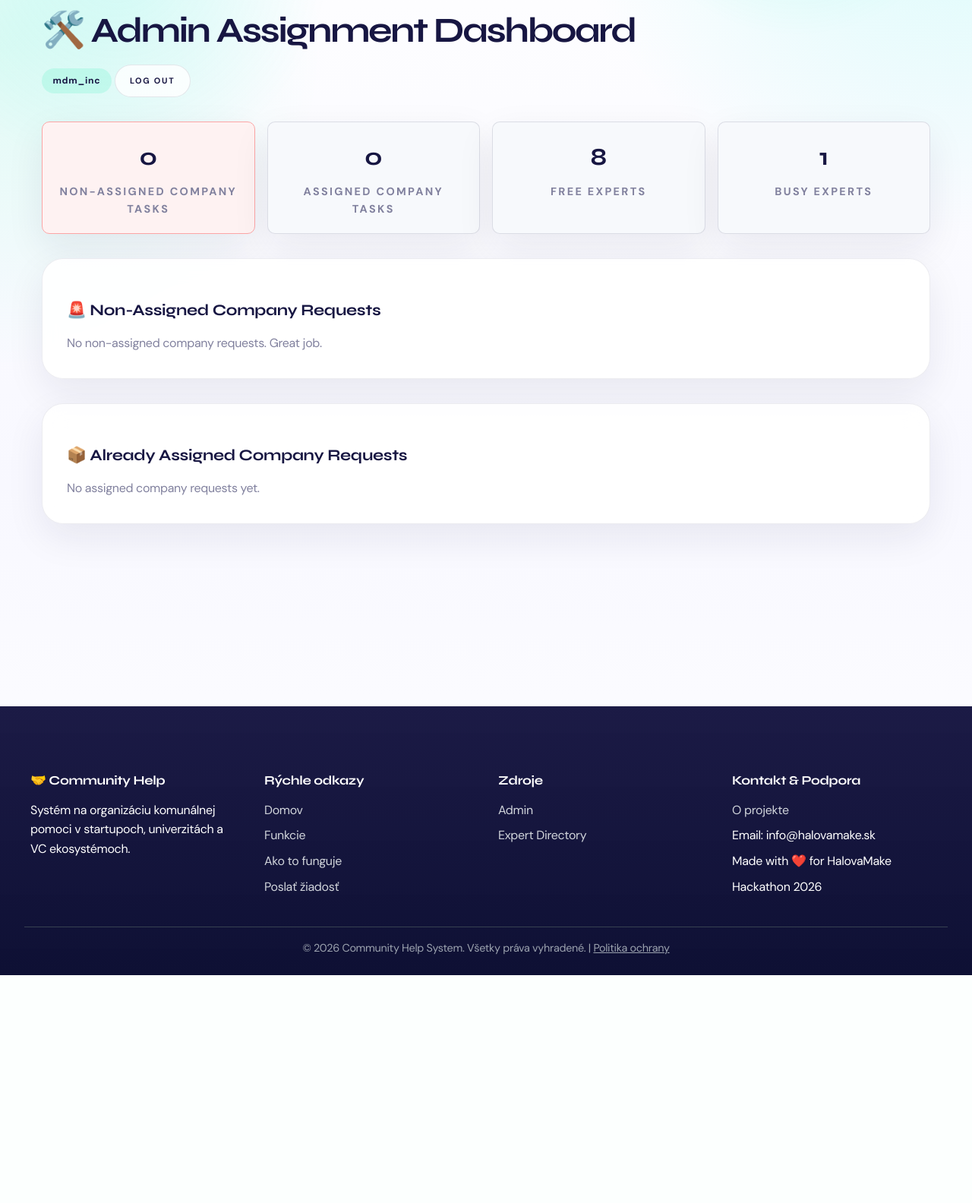
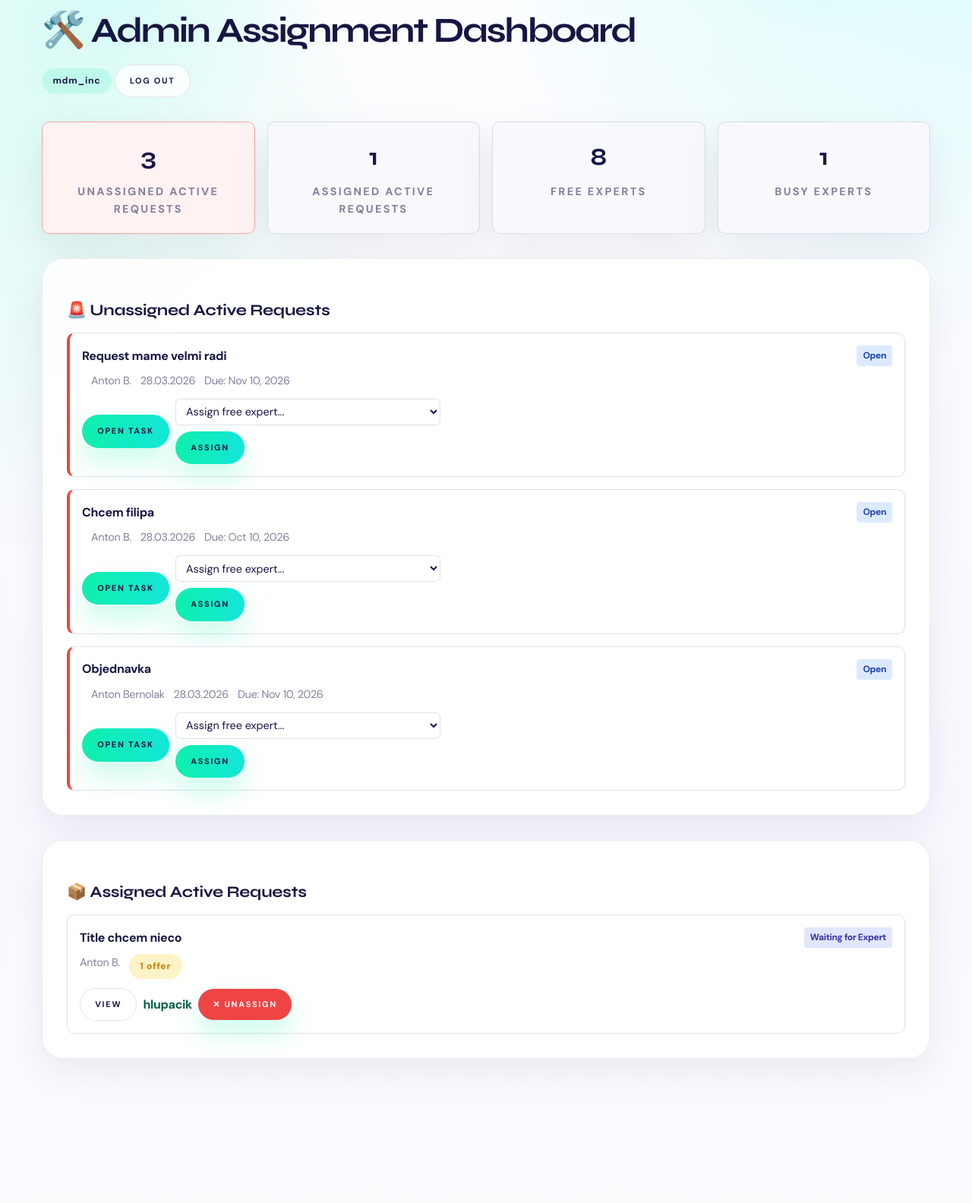
Before and after one commit to Lukrex/hackathon2026, a Django app: page /dashboard/ in a window 1280 px wide. Shown: the part 247-1831 px from the top of the page at 76% size. Before the commit the page ends 1531 px from the top, so only its background shows below. Run offline with Django 4.2, Linux system fonts and the light colour scheme; a user stored in the database is signed in; data comes from the database, SQL or seed files in the repository; both versions use the stored data as it was after the commit.

Commit message:
micheľ commit, added bug fixes and assigning fix

```diff
--- a/server/models.py
+++ b/server/models.py
@@ -185,6 +185,12 @@ class Request(models.Model):
         blank=True,
         related_name='assigned_requests'
     )
+    offered_experts = models.ManyToManyField(
+        Expert,
+        blank=True,
+        related_name='offered_requests',
+        help_text='Experts who offered to help but are not assigned yet'
+    )
 
     # Tracking
     created_at = models.DateTimeField(auto_now_add=True)
--- a/server/templates/admin_dashboard.html
+++ b/server/templates/admin_dashboard.html
@@ -15,12 +15,12 @@
 
         <div class="stats mb-4">
             <div class="stat-item stat-item-danger">
-                <div class="stat-number">{{ stats.unassigned_corporate_count }}</div>
-                <div class="stat-label">Non-Assigned Company Tasks</div>
+                <div class="stat-number">{{ stats.unassigned_requests_count }}</div>
+                <div class="stat-label">Unassigned Active Requests</div>
             </div>
             <div class="stat-item">
-                <div class="stat-number">{{ stats.assigned_corporate_count }}</div>
-                <div class="stat-label">Assigned Company Tasks</div>
+                <div class="stat-number">{{ stats.assigned_requests_count }}</div>
+                <div class="stat-label">Assigned Active Requests</div>
             </div>
             <div class="stat-item">
                 <div class="stat-number">{{ stats.free_experts_count }}</div>
@@ -34,12 +34,12 @@
 
         <div class="card mb-4" id="non-assigned">
             <div class="card-header">
-                <h3>🚨 Non-Assigned Company Requests</h3>
+                <h3>🚨 Unassigned Active Requests</h3>
             </div>
             <div class="card-body">
-                {% if unassigned_corporate_requests %}
+                {% if unassigned_requests %}
                 <div class="requests-list">
-                    {% for req in unassigned_corporate_requests %}
+                    {% for req in unassigned_requests %}
                     <div class="request-item request-item-critical">
                         <div class="request-header">
                             <div class="request-title">
@@ -55,6 +55,9 @@
                             <span class="date">{{ req.created_at|date:"d.m.Y" }}</span>
                             {% if req.due_date %}
                             <span class="due-date">Due: {{ req.due_date|date:"M j, Y" }}</span>
+                            {% endif %}
+                            {% if req.offered_experts.count %}
+                            <span class="badge badge-warning">{{ req.offered_experts.count }} offer{{ req.offered_experts.count|pluralize }}</span>
                             {% endif %}
                         </div>
                         <div class="request-actions">
@@ -76,19 +79,19 @@
                     {% endfor %}
                 </div>
                 {% else %}
-                <p class="text-muted">No non-assigned company requests. Great job.</p>
+                <p class="text-muted">No unassigned active requests.</p>
                 {% endif %}
             </div>
         </div>
 
         <div class="card">
             <div class="card-header">
-                <h3>📦 Already Assigned Company Requests</h3>
+                <h3>📦 Assigned Active Requests</h3>
             </div>
             <div class="card-body">
-                {% if assigned_corporate_requests %}
+                {% if assigned_requests %}
                 <div class="requests-list">
-                    {% for req in assigned_corporate_requests %}
+                    {% for req in assigned_requests %}
                     <div class="request-item">
                         <div class="request-header">
                             <div class="request-title">
@@ -98,6 +101,9 @@
                         </div>
                         <div class="request-meta">
                             <span class="requester">{{ req.requester_name }}</span>
+                            {% if req.offered_experts.count %}
+                            <span class="badge badge-warning">{{ req.offered_experts.count }} offer{{ req.offered_experts.count|pluralize }}</span>
+                            {% endif %}
                         </div>
                         <div class="request-actions">
                             <a href="{% url 'request_detail' req.id %}" class="btn btn-sm btn-outline">View</a>
@@ -114,7 +120,7 @@
                     {% endfor %}
                 </div>
                 {% else %}
-                <p class="text-muted">No assigned company requests yet.</p>
+                <p class="text-muted">No assigned active requests yet.</p>
                 {% endif %}
             </div>
         </div>
--- a/server/views.py
+++ b/server/views.py
@@ -294,33 +294,31 @@ def request_submitted(request, request_id):
 def dashboard(request):
     """Role-based dashboard: admins manage assignments, users track requests/tasks."""
     if is_admin_user(request.user):
-        unassigned_corporate_qs = Request.objects.filter(
-            is_corporate=True,
+        unassigned_requests_qs = Request.objects.filter(
             status__in=ACTIVE_REQUEST_STATUSES,
             assigned_experts__isnull=True,
-        ).select_related('category', 'submitted_by').distinct().order_by('-created_at')
+        ).select_related('category', 'submitted_by').prefetch_related('offered_experts__user').distinct().order_by('-created_at')
 
-        assigned_corporate_qs = Request.objects.filter(
-            is_corporate=True,
+        assigned_requests_qs = Request.objects.filter(
             status__in=ACTIVE_REQUEST_STATUSES,
             assigned_experts__isnull=False,
-        ).prefetch_related('assigned_experts__user').select_related('category').distinct().order_by('-created_at')
+        ).prefetch_related('assigned_experts__user', 'offered_experts__user').select_related('category').distinct().order_by('-created_at')
 
         free_experts = Expert.objects.select_related('user').exclude(
             assigned_requests__status__in=ACTIVE_REQUEST_STATUSES
         ).order_by('-karma_points', '-help_provided').distinct()
 
         stats = {
-            'unassigned_corporate_count': unassigned_corporate_qs.count(),
-            'assigned_corporate_count': assigned_corporate_qs.count(),
+            'unassigned_requests_count': unassigned_requests_qs.count(),
+            'assigned_requests_count': assigned_requests_qs.count(),
             'free_experts_count': free_experts.count(),
             'busy_experts_count': Expert.objects.filter(assigned_requests__status__in=ACTIVE_REQUEST_STATUSES).distinct().count(),
         }
 
         return render(request, 'admin_dashboard.html', {
             'stats': stats,
-            'unassigned_corporate_requests': unassigned_corporate_qs,
-            'assigned_corporate_requests': assigned_corporate_qs,
+            'unassigned_requests': unassigned_requests_qs,
+            'assigned_requests': assigned_requests_qs,
             'free_experts': free_experts,
         })
 
@@ -377,12 +375,8 @@ def dashboard(request):
 @user_passes_test(is_admin_user)
 @require_http_methods(["POST"])
 def admin_assign_expert(request, request_id):
-    """Admin assigns a free expert to a corporate request."""
+    """Admin assigns a free expert to a request."""
     req = get_object_or_404(Request.objects.prefetch_related('assigned_experts'), id=request_id)
-
-    if not req.is_corporate:
-        messages.error(request, 'Only corporate requests are assigned from admin dashboard.')
-        return redirect('request_detail', request_id=request_id)
 
     if req.status in ['resolved', 'rejected']:
         messages.error(request, 'Cannot assign expert to completed/rejected request.')
@@ -631,29 +625,46 @@ def user_profile(request, expert_id):
 def request_detail(request, request_id):
     """Detailed view of a single request"""
     req = get_object_or_404(Request, id=request_id)
+    admin_view = request.user.is_authenticated and is_admin_user(request.user)
 
     # Check if current user is an expert and can offer help
-    # Corporate requests are assigned manually by admins.
     can_offer_help = False
     has_offered_help = False
-    try:
-        expert = request.user.expert
-        can_offer_help = not req.is_corporate
-        has_offered_help = req.assigned_experts.filter(id=expert.id).exists()
-    except Expert.DoesNotExist:
-        pass
-
-    if request.method == 'POST' and can_offer_help and not has_offered_help:
-        # Expert is offering help
+    is_assigned_here = False
+    if not admin_view:
         try:
             expert = request.user.expert
-            req.assigned_experts.add(expert)
-            messages.success(request, f'You have successfully offered help for "{req.title}"!')
-            has_offered_help = True
-            if 'offer_help' in request.POST:
-                return redirect('dashboard')
-        except Exception as e:
-            messages.error(request, f'Error offering help: {str(e)}')
+            can_offer_help = req.status in ACTIVE_REQUEST_STATUSES
+            has_offered_help = req.offered_experts.filter(id=expert.id).exists()
+            is_assigned_here = req.assigned_experts.filter(id=expert.id).exists()
+        except Expert.DoesNotExist:
+            pass
+
+    if request.method == 'POST' and 'offer_help' in request.POST:
+        try:
+            expert = request.user.expert
+        except Expert.DoesNotExist:
+            messages.error(request, 'Only experts can offer help.')
+            return redirect('request_detail', request_id=request_id)
+
+        if req.status not in ACTIVE_REQUEST_STATUSES:
+            messages.info(request, 'This request is no longer accepting offers.')
+            return redirect('request_detail', request_id=request_id)
+
+        if req.assigned_experts.filter(id=expert.id).exists():
+            messages.info(request, 'You are already assigned to this request.')
+            return redirect('request_detail', request_id=request_id)
+
+        if req.offered_experts.filter(id=expert.id).exists():
+            messages.info(request, 'Your offer is already visible to admins.')
+            return redirect('request_detail', request_id=request_id)
+
+        req.offered_experts.add(expert)
+        messages.success(request, 'Your offer to help is now visible to admins.')
+
+        if request.POST.get('offer_help_source') == 'dashboard':
+            return redirect('dashboard')
+        return redirect('request_detail', request_id=request_id)
 
     # Compute expert recommendations (AI matches or live scoring)
     recommended_experts = compute_expert_recommendations(req, limit=6)
@@ -671,13 +682,12 @@ def request_detail(request, request_id):
         rec['is_assigned_here'] = rec['expert'].id in already_assigned_ids
         rec['is_busy'] = rec['expert'].id in busy_elsewhere_ids
 
-    admin_view = request.user.is_authenticated and is_admin_user(request.user)
-
     return render(request, 'request_detail.html', {
         'request': req,
         'recommended_experts': recommended_experts,
         'can_offer_help': can_offer_help,
         'has_offered_help': has_offered_help,
+        'is_assigned_here': is_assigned_here,
         'is_admin': admin_view,
     })
 
```
Also changed, not shown: server/templates/dashboard.html (+7 -0 lines), server/templates/request_detail.html (+22 -4 lines), db.sqlite3, server/migrations/0009_request_offered_experts.py (added).
